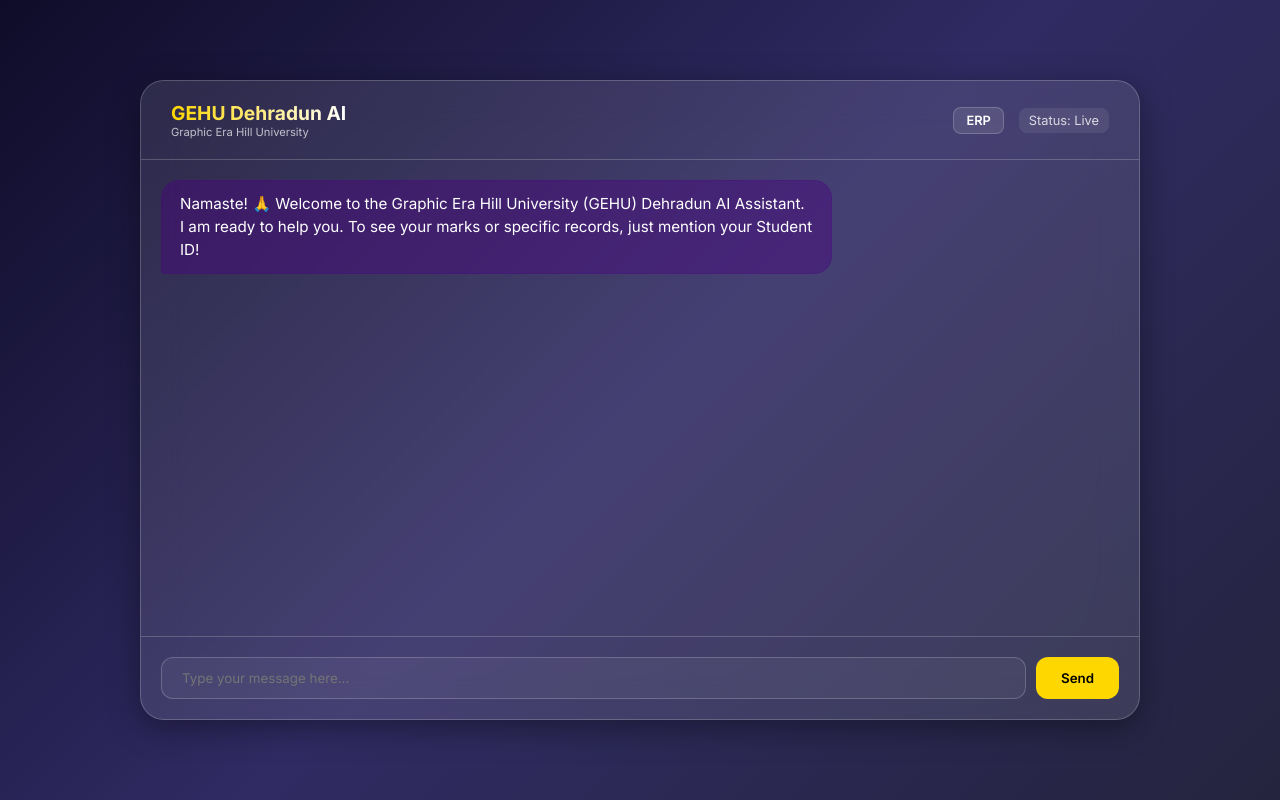
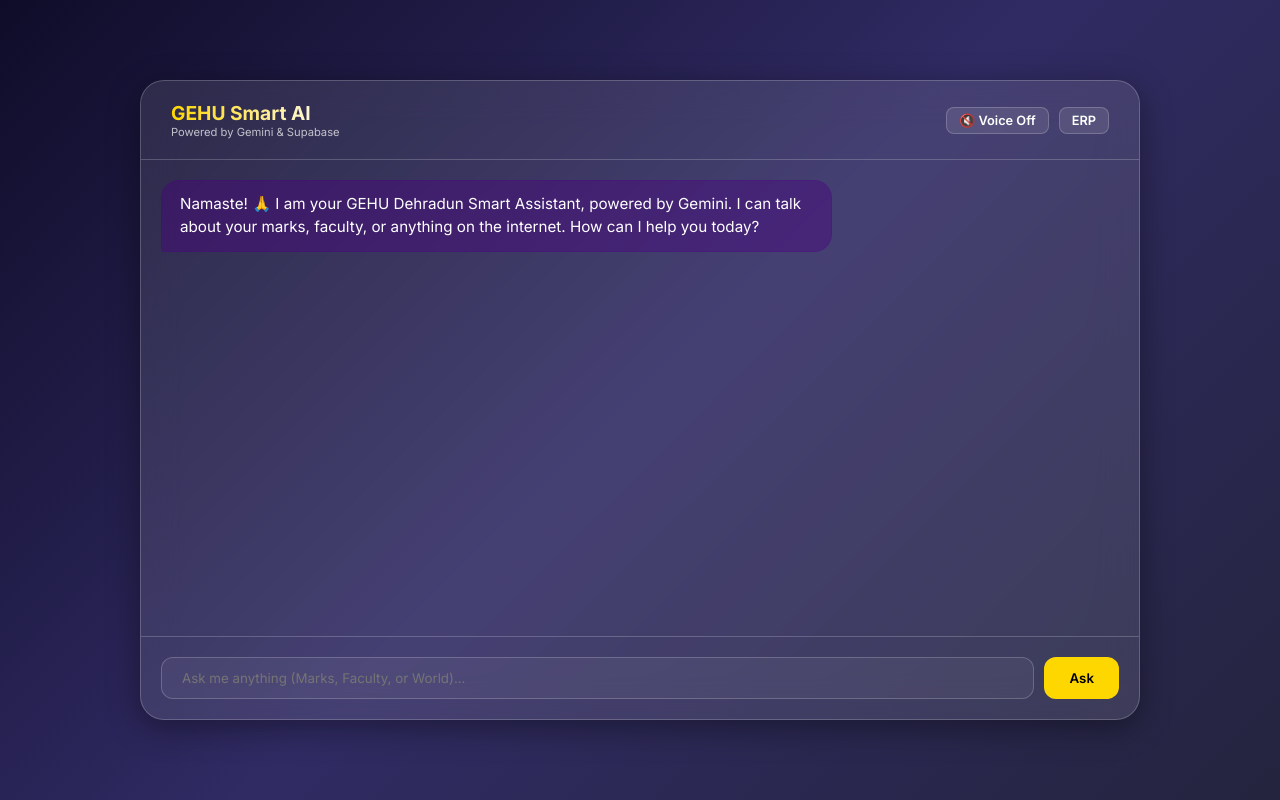
Before and after one commit to lokeshsaklani07-tech/chat-bot-ai-, a React (Vite) app: page / in a window 1280 px wide. Built offline with nearby package versions, Linux system fonts and the light colour scheme; no server answers.

Commit message:
feat: direct Gemini AI integration (removed n8n) and voice assistant support

```diff
--- a/package.json
+++ b/package.json
@@ -10,6 +10,8 @@
     "preview": "vite preview"
   },
   "dependencies": {
+    "@google/generative-ai": "^0.24.1",
+    "@supabase/supabase-js": "^2.105.1",
     "react": "^18.2.0",
     "react-dom": "^18.2.0"
   },
--- a/src/App.jsx
+++ b/src/App.jsx
@@ -1,18 +1,23 @@
 import React, { useState, useEffect, useRef } from 'react';
+import { createClient } from '@supabase/supabase-js';
+import { GoogleGenerativeAI } from '@google/generative-ai';
 import './index.css';
 
-// Production configuration via environment variables
-const SUPABASE_URL = import.meta.env.VITE_SUPABASE_URL;
-const SUPABASE_ANON_KEY = import.meta.env.VITE_SUPABASE_ANON_KEY;
-const N8N_WEBHOOK_URL = import.meta.env.VITE_N8N_WEBHOOK_URL;
+// Production configuration
+const supabase = createClient(
+  import.meta.env.VITE_SUPABASE_URL || '',
+  import.meta.env.VITE_SUPABASE_ANON_KEY || ''
+);
+
+const genAI = new GoogleGenerativeAI(import.meta.env.VITE_GEMINI_API_KEY || '');
 
 const App = () => {
-  const [studentId, setStudentId] = useState('GUEST');
   const [messages, setMessages] = useState([
-    { id: 1, text: "Namaste! 🙏 Welcome to the Graphic Era Hill University (GEHU) Dehradun AI Assistant. I am ready to help you. To see your marks or specific records, just mention your Student ID!", sender: 'bot' }
+    { id: 1, text: "Namaste! 🙏 I am your GEHU Dehradun Smart Assistant, powered by Gemini. I can talk about your marks, faculty, or anything on the internet. How can I help you today?", sender: 'bot' }
   ]);
   const [inputValue, setInputValue] = useState('');
   const [isLoading, setIsLoading] = useState(false);
+  const [isVoiceEnabled, setIsVoiceEnabled] = useState(false);
   const chatEndRef = useRef(null);
 
   const scrollToBottom = () => {
@@ -22,6 +27,15 @@
   useEffect(() => {
     scrollToBottom();
   }, [messages]);
+
+  // Voice Assistant Function
+  const speak = (text) => {
+    if (!isVoiceEnabled) return;
+    const utterance = new SpeechSynthesisUtterance(text);
+    utterance.rate = 1;
+    utterance.pitch = 1;
+    window.speechSynthesis.speak(utterance);
+  };
 
   const handleSendMessage = async (e) => {
     e.preventDefault();
@@ -33,22 +47,54 @@
     setIsLoading(true);
 
     try {
-      const response = await fetch(`${N8N_WEBHOOK_URL}`, {
-        method: 'POST',
-        headers: { 'Content-Type': 'application/json' },
-        body: JSON.stringify({ message: inputValue, student_id: studentId })
-      });
+      // 1. Fetch relevant data from Supabase (Context Injection)
+      let context = "No specific student data found.";
+      if (inputValue.toLowerCase().includes('mark') || inputValue.match(/\d{8}/)) {
+        const studentId = inputValue.match(/\d{8}/)?.[0];
+        if (studentId) {
+          const { data: marks } = await supabase.from('marks').select('*').eq('student_id', studentId);
+          if (marks) context = `Student Marks: ${JSON.stringify(marks)}`;
+        }
+      }
 
-      const data = await response.json();
+      const { data: faculty } = await supabase.from('faculty').select('name, linkedin_url, department');
+      const facultyContext = `Faculty Details: ${JSON.stringify(faculty)}`;
+
+      // 2. Call Gemini AI with Google Search enabled (Grounding)
+      const model = genAI.getGenerativeModel({ model: "gemini-1.5-flash" });
+
+      const prompt = `
+        You are a highly advanced AI Assistant for Graphic Era Hill University (GEHU), Dehradun, similar to Siri, Alexa, or ChatGPT.
+
+        GEHU CONTEXT:
+        ${context}
+        ${facultyContext}
+
+        RULES:
+        1. Greet warmly (Namaste).
+        2. Be conversational, intelligent, and helpful.
+        3. If student asks about marks, summarize them and suggest focus areas.
+        4. If student asks about anything else (world news, tech, science), use your internal knowledge and act like a general assistant.
+        5. Provide Faculty LinkedIn links when requested.
+
+        USER QUERY: ${inputValue}
+      `;
+
+      const result = await model.generateContent(prompt);
+      const responseText = result.response.text();
 
       const botMsg = {
         id: Date.now() + 1,
-        text: data.output || "I've received your query and I am processing it for GEHU records...",
+        text: responseText,
         sender: 'bot'
       };
+
       setMessages(prev => [...prev, botMsg]);
+      speak(responseText);
+
     } catch (err) {
-      setMessages(prev => [...prev, { id: Date.now(), text: "Connection error. Please ensure your n8n backend is running.", sender: 'bot' }]);
+      console.error(err);
+      setMessages(prev => [...prev, { id: Date.now(), text: "I'm having trouble connecting to my brain. Please check your Gemini API key.", sender: 'bot' }]);
     } finally {
       setIsLoading(false);
     }
@@ -58,14 +104,18 @@
     <div className="app-container">
       <header>
         <div>
-          <h1 style={{ fontSize: '1.2rem' }}>GEHU Dehradun AI</h1>
-          <p style={{ fontSize: '0.7rem', opacity: 0.7 }}>Graphic Era Hill University</p>
+          <h1 style={{ fontSize: '1.2rem' }}>GEHU Smart AI</h1>
+          <p style={{ fontSize: '0.7rem', opacity: 0.7 }}>Powered by Gemini & Supabase</p>
         </div>
-        <div style={{ display: 'flex', alignItems: 'center', gap: '15px' }}>
+        <div style={{ display: 'flex', alignItems: 'center', gap: '10px' }}>
+          <button
+            onClick={() => setIsVoiceEnabled(!isVoiceEnabled)}
+            className="erp-btn"
+            style={{ background: isVoiceEnabled ? 'var(--secondary)' : 'rgba(255,255,255,0.1)', color: isVoiceEnabled ? 'black' : 'white' }}
+          >
+            {isVoiceEnabled ? '🔊 Voice On' : '🔇 Voice Off'}
+          </button>
           <a href="https://student.gehu.ac.in/" target="_blank" rel="noreferrer" className="erp-btn">ERP</a>
-          <div className="user-info" style={{ fontSize: '0.8rem', opacity: 0.8, background: 'rgba(255,255,255,0.1)', padding: '5px 10px', borderRadius: '8px' }}>
-            Status: Live
-          </div>
         </div>
       </header>
 
@@ -75,18 +125,18 @@
             {msg.text}
           </div>
         ))}
-        {isLoading && <div className="message bot" style={{ opacity: 0.6 }}>Gemma is thinking...</div>}
+        {isLoading && <div className="message bot" style={{ opacity: 0.6 }}>Assistant is processing...</div>}
         <div ref={chatEndRef} />
       </div>
 
       <form className="input-container" onSubmit={handleSendMessage}>
         <input
           type="text"
-          placeholder="Type your message here..."
+          placeholder="Ask me anything (Marks, Faculty, or World)..."
           value={inputValue}
           onChange={(e) => setInputValue(e.target.value)}
         />
-        <button type="submit">Send</button>
+        <button type="submit">Ask</button>
       </form>
     </div>
   );
```
Also changed, not shown: 2 other files (tests, documents, lock files or other folders).
